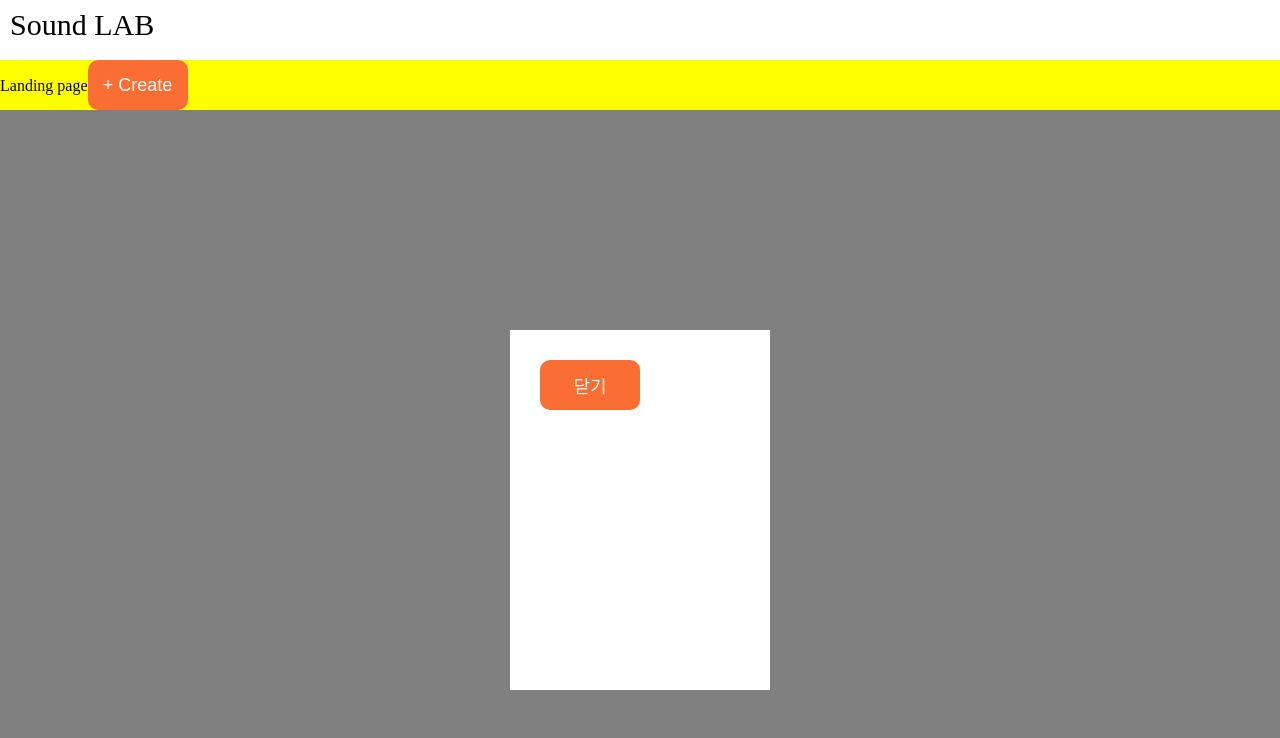
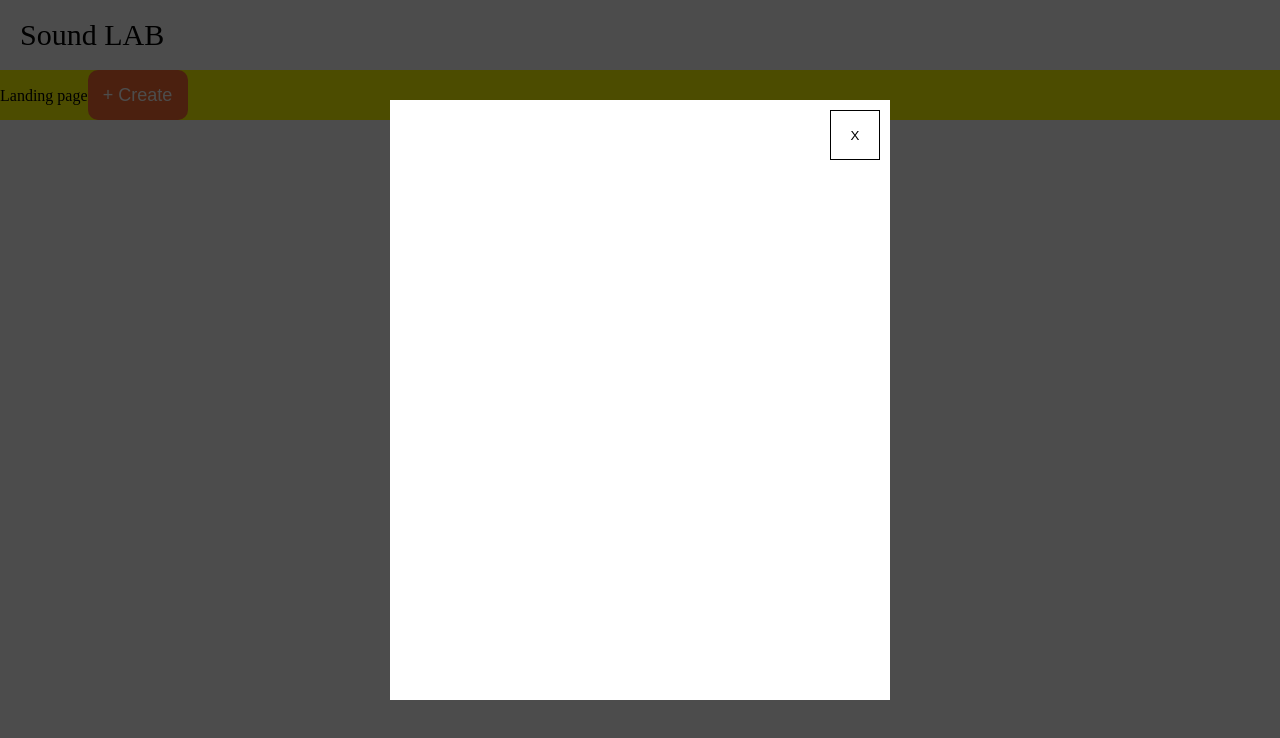
Before and after one commit to sound-Lab/sound-Lab-client, a React (Create React App) app: page / in a window 1280 px wide. Both pictures are taken after a click on the button "+ Create". Shown: the top 738 px of the page. Built offline with nearby package versions, Linux system fonts and the light colour scheme.

Commit message:
Design: edit common component UI, global theme

```diff
--- a/src/components/Header.jsx
+++ b/src/components/Header.jsx
@@ -4,20 +4,25 @@ import styled from 'styled-components';
 function Header() {
   return (
     <Wrapper>
-      <Text>Sound LAB</Text>
+      <h1>
+        <a href="/">Sound LAB</a>
+      </h1>
     </Wrapper>
   );
 }
 
 const Wrapper = styled.header`
-  height: 40px;
+  display: flex;
+  justify-content: flex-start;
+  align-items: center;
+  height: 50px;
   padding: 10px;
   background-color: ${({ theme }) => theme.grayColors.white};
-`;
 
-const Text = styled.span`
-  margin-right: 10px;
-  font-size: 30px;
+  a {
+    margin: 10px;
+    font-size: 30px;
+  }
 `;
 
 export default Header;
--- a/src/components/common/Loading.jsx
+++ b/src/components/common/Loading.jsx
@@ -14,10 +14,10 @@ function Loading() {
 const Wrapper = styled.div`
   z-index: 100;
   position: fixed;
-  top: 0;
-  left: 0;
+  top: -20%;
   width: 100vw;
   height: 100vh;
+  background-color: rgba(255, 255, 255, 0.397);
 
   .loader {
     display: inline-block;
@@ -26,6 +26,7 @@ const Wrapper = styled.div`
     position: relative;
     border: 4px solid ${({ theme }) => theme.MainColors.navyBlue};
     top: 50%;
+    left: calc(50% - 19px);
     animation: loader 2s infinite ease;
   }
 
--- a/src/components/common/Modal.jsx
+++ b/src/components/common/Modal.jsx
@@ -3,13 +3,12 @@ import { createPortal } from 'react-dom';
 import styled from 'styled-components';
 
 import { ModalContext } from '../../context/ModalContext';
-import Button from './Button';
 
 function Modal() {
   const { isModalOpen, handleModal, modalContent } = useContext(ModalContext);
   const modalRef = useRef();
 
-  function clickModalWrapper(ev) {
+  function closeModal(ev) {
     if (!modalRef.current || modalRef.current.contains(ev.target)) {
       return;
     }
@@ -23,35 +22,59 @@ function Modal() {
     }
 
     return (
-      <ModalWrapper onClick={clickModalWrapper}>
-        <Wrapper ref={modalRef}>
-          <Button onClick={() => handleModal(null)} text="닫기" />
+      <>
+        <ModalShadow onClick={closeModal} />
+        <ModalContainer ref={modalRef}>
+          <CloseButton onClick={() => handleModal(null)}>X</CloseButton>
           {modalContent}
-        </Wrapper>
-      </ModalWrapper>
+        </ModalContainer>
+      </>
     );
   }
 
   return <>{createPortal(showModal(), document.getElementById('modal'))}</>;
 }
 
-const ModalWrapper = styled.div`
-  z-index: 1;
-  display: flex;
+const ModalShadow = styled.div`
+  z-index: 4;
   position: fixed;
+  top: 0px;
   width: 100%;
   height: 100%;
-  align-items: center;
-  justify-content: center;
-  background: ${({ theme }) => theme.grayColors.mediumGray};
+  background-color: black;
+  opacity: 0.7;
 `;
 
-const Wrapper = styled.div`
-  position: relative;
-  width: 200px;
-  height: 300px;
-  padding: 30px;
-  background: ${({ theme }) => theme.grayColors.white};
+const ModalContainer = styled.div`
+  z-index: 5;
+  display: flex;
+  flex-direction: column;
+  justify-content: center;
+  align-items: center;
+  position: fixed;
+  top: calc(100% - 50%);
+  left: calc(100% - 50%);
+  width: 500px;
+  height: calc(100% - 200px);
+  background-color: white;
+  transform: translate(-50%, -50%) scale(0);
+  animation: show 0.25s ease forwards;
+
+  @keyframes show {
+    to {
+      transform: translate(-50%, -50%) scale(1);
+    }
+  }
+`;
+
+const CloseButton = styled.button`
+  position: fixed;
+  top: 10px;
+  right: 10px;
+  width: 50px;
+  height: 50px;
+  border: solid 1px;
+  background-color: white;
 `;
 
 export default Modal;
--- a/src/theme/global.js
+++ b/src/theme/global.js
@@ -8,6 +8,10 @@ const GlobalStyle = createGlobalStyle`
     width: 100%;
   }
 
+  a {
+    color: inherit;
+    text-decoration: none;
+  }
 `;
 
 export default GlobalStyle;
```
